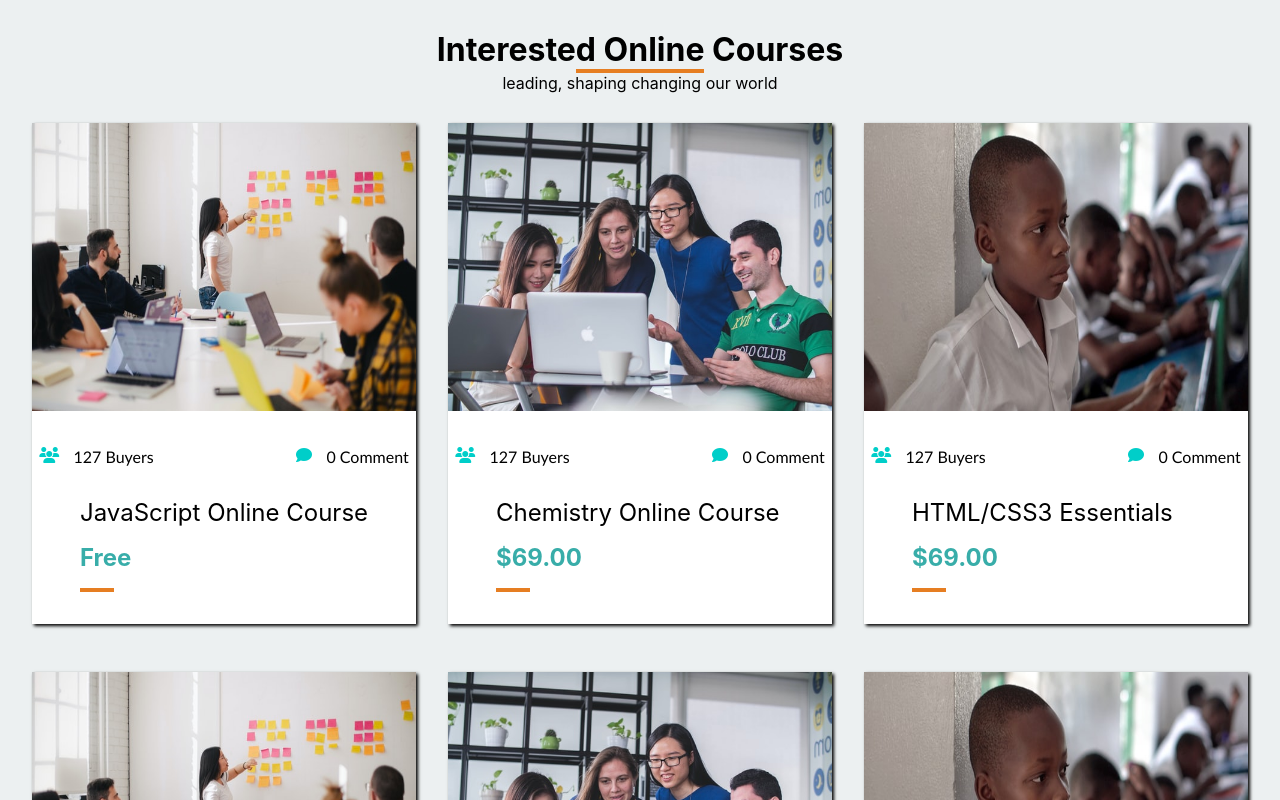
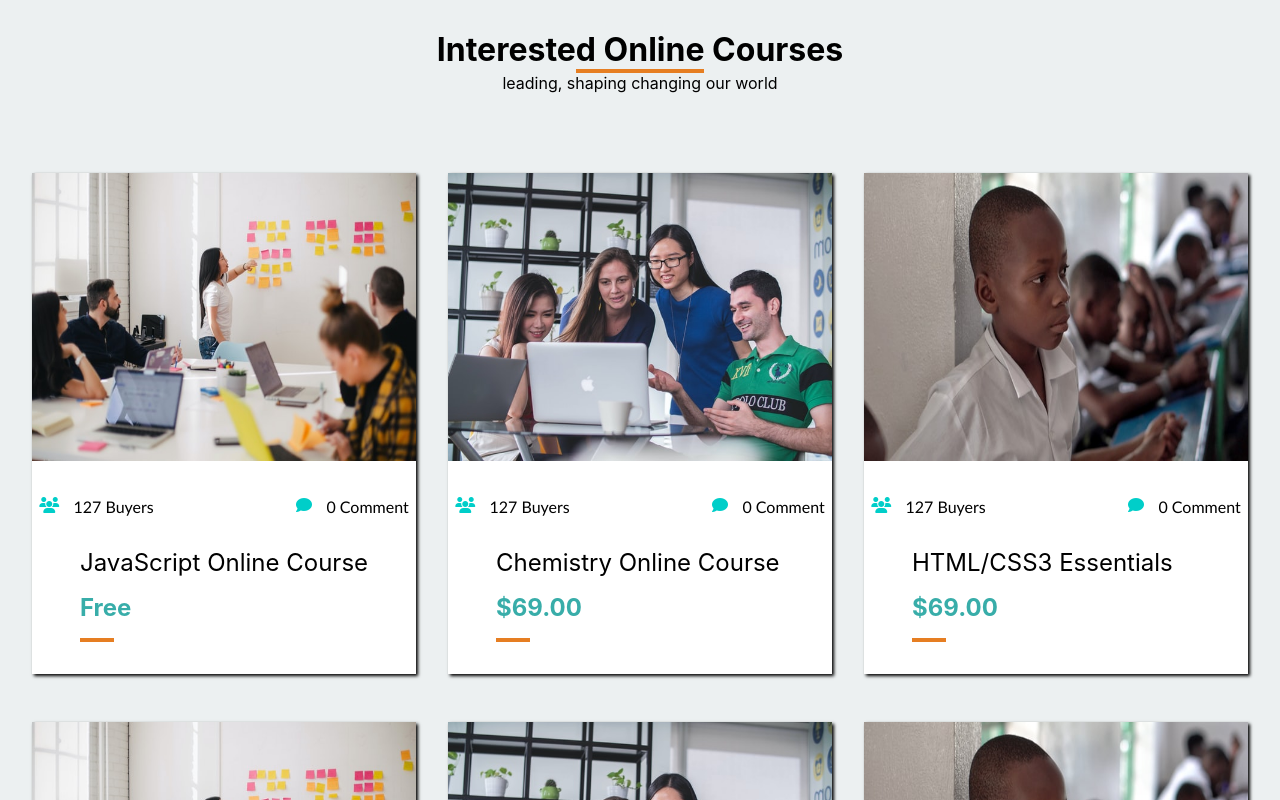
Before and after one commit to mchomvus4/education, a React (Create React App) app: page / in a window 1280 px wide. Shown: the part 2080-2880 px from the top of the page. Built offline with nearby package versions, Linux system fonts and the light colour scheme.

Commit message:
files updated

```diff
--- a/src/components/Section/Home.css
+++ b/src/components/Section/Home.css
@@ -313,17 +313,18 @@ input{
     padding-bottom: 3rem;
 }
 
+
 .card_section_image{
     width: 24rem;
     height: 18rem;
 }
+.card_body:hover{
+    transform: translateY(-20px);
+    transition: 0.5s;
+}
 .card_body{
     background: #fff;
     box-shadow: .1rem .15rem 0.2rem;
-    transform: translateY(-50px);
-    transition: 0.5s;
-
-
 }
 .buyer_comment{
     display: flex;
--- a/src/components/Section/Home.jsx
+++ b/src/components/Section/Home.jsx
@@ -108,6 +108,7 @@ function Home() {
                 <p className="fifth_section_para">National and conference titles</p>
                </div>
           </section>
+          {/* ################ card first section################## */}
           <section className="flex_sixth_section">
              <div className="">
                 <p className="sixth_section_heading"><b>interested online courses</b></p>
@@ -116,7 +117,6 @@ function Home() {
 
              </div>
              <div className="card_section">
-
              <div className="card_body">
                 <div className="card">
                   <img src={s6image2} alt="card_image" className="card_section_image"/>
```
